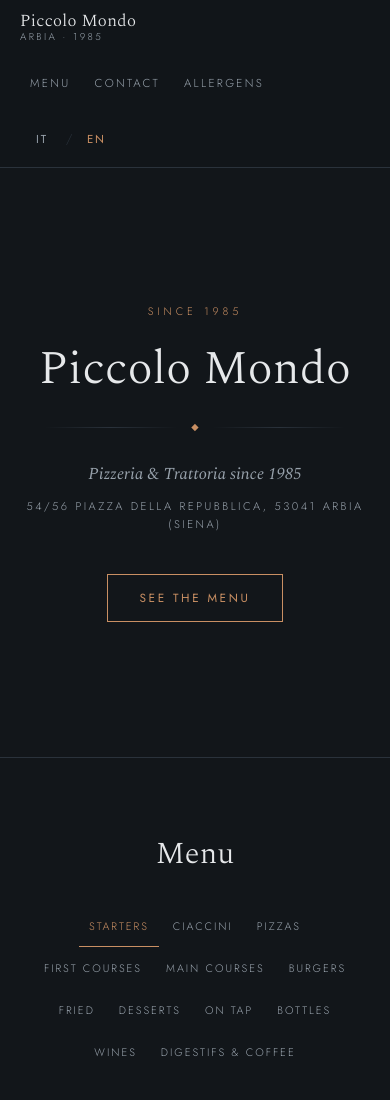
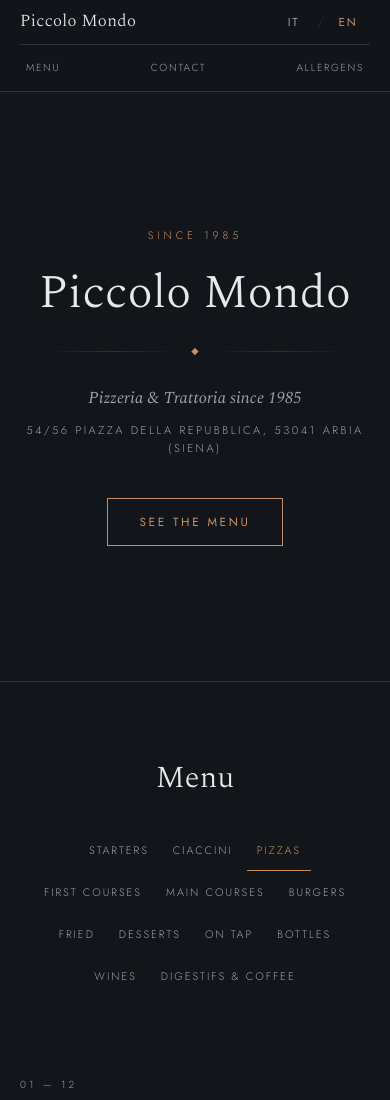
Before and after one commit to PiccoloMondo/anteprime, a plain HTML site: page 13-ardesia/index.html in a window 390 px wide. Shown: the top 1100 px of the page. Drawn offline with Linux system fonts and the light colour scheme.

Commit message:
Update prugna, ardesia and mezzanotte to final versions
These three were still being refined when the first snapshot was taken.
Includes fixes found during their own browser testing: overflow-x on
html/body silently breaking position:sticky, mobile headers overflowing
at 320px, and a scroll-spy rewritten off IntersectionObserver onto a
rAF-throttled scroll handler.

Co-Authored-By: Claude Opus 5 <noreply@anthropic.com>

```diff
--- a/12-prugna/style.css
+++ b/12-prugna/style.css
@@ -70,10 +70,10 @@
 html {
   scroll-behavior: smooth;
   -webkit-text-size-adjust: 100%;
-  /* clip, not hidden: `overflow:hidden` would create a scroll container
-     and break position:sticky on the category titles. */
-  overflow-x: clip;
 }
+/* NB: no overflow-x on html/body — it would turn the root into a scroll
+   container and break position:sticky on the header and category titles.
+   Nothing here is wider than the viewport, so it isn't needed. */
 
 body {
   margin: 0;
@@ -82,7 +82,6 @@ body {
   font-family: var(--sans);
   font-size: 16px;
   line-height: 1.6;
-  overflow-x: clip;
   -webkit-font-smoothing: antialiased;
 }
 
@@ -196,15 +195,18 @@ a { color: inherit; }
 .lang button[aria-pressed="true"] { color: var(--accent); }
 .lang-sep { color: var(--line); font-size: 0.7rem; }
 
-@media (max-width: 599px) {
-  .nav a { padding: 14px 7px; font-size: 0.68rem; letter-spacing: 0.1em; }
-  .mark { font-size: 1.02rem; }
-  .lang { padding-left: 5px; margin-left: 1px; }
-  .lang button { min-width: 30px; }
+/* Narrow screens: the wordmark lives in the hero, so the header row is
+   given over to navigation — the useful thing once you've scrolled. */
+@media (max-width: 699px) {
+  .mark { display: none; }
+  .nav { margin-left: 0; margin-right: auto; }
+  .nav a { padding: 14px 7px; font-size: 0.65rem; letter-spacing: 0.09em; }
+  .lang { padding-left: 6px; margin-left: 2px; }
+  .lang button { min-width: 30px; padding: 0 2px; }
 }
 
-@media (max-width: 380px) {
-  .nav a[data-nav="allergeni"] { display: none; }
+@media (max-width: 359px) {
+  .nav a { padding: 14px 5px; letter-spacing: 0.06em; }
 }
 
 .noscript {
@@ -260,8 +262,8 @@ a { color: inherit; }
 
 .hero-rule {
   margin: 34px 0 0;
-  color: var(--line);
-  font-size: 0.5rem;
+  color: #6b5068;           /* decorative only */
+  font-size: 0.58rem;
   letter-spacing: 0.4em;
 }
 
--- a/13-ardesia/app.js
+++ b/13-ardesia/app.js
@@ -5,7 +5,7 @@
   "use strict";
 
   var lang = getLang();
-  var observer = null;
+  var spy = null;
 
   function el(tag, className, text) {
     var node = document.createElement(tag);
@@ -150,33 +150,42 @@
 
   /* ---------- active-category spy ---------- */
 
+  /* Marks the category currently crossing a probe line just under the sticky
+     header. Plain scroll maths — no observers, no animation. */
   function wireSpy() {
-    if (observer) observer.disconnect();
-    if (!("IntersectionObserver" in window)) return;
-
-    var links = {};
-    var anchors = document.querySelectorAll(".cat-index a");
-    for (var i = 0; i < anchors.length; i++) {
-      links[anchors[i].getAttribute("data-cat")] = anchors[i];
+    if (spy) {
+      window.removeEventListener("scroll", spy);
+      window.removeEventListener("resize", spy);
     }
 
-    observer = new IntersectionObserver(function (entries) {
-      for (var j = 0; j < entries.length; j++) {
-        var e = entries[j];
-        var key = e.target.id.replace(/^cat-/, "");
-        var link = links[key];
-        if (!link) continue;
-        if (e.isIntersecting) {
-          for (var k in links) {
-            if (Object.prototype.hasOwnProperty.call(links, k)) links[k].removeAttribute("aria-current");
-          }
-          link.setAttribute("aria-current", "true");
-        }
+    var links = document.querySelectorAll(".cat-index a");
+    var cats = document.querySelectorAll(".cat");
+    if (!links.length || !cats.length) return;
+
+    var ticking = false;
+
+    function update() {
+      ticking = false;
+      var probe = Math.max(80, window.innerHeight * 0.25);
+      var active = 0;
+      for (var i = 0; i < cats.length; i++) {
+        if (cats[i].getBoundingClientRect().top <= probe) active = i;
       }
-    }, { rootMargin: "-15% 0px -70% 0px", threshold: 0 });
+      for (var j = 0; j < links.length; j++) {
+        if (j === active) links[j].setAttribute("aria-current", "true");
+        else links[j].removeAttribute("aria-current");
+      }
+    }
 
-    var cats = document.querySelectorAll(".cat");
-    for (var m = 0; m < cats.length; m++) observer.observe(cats[m]);
+    spy = function () {
+      if (ticking) return;
+      ticking = true;
+      window.requestAnimationFrame(update);
+    };
+
+    window.addEventListener("scroll", spy, { passive: true });
+    window.addEventListener("resize", spy, { passive: true });
+    update();
   }
 
   /* ---------- language toggle ---------- */
--- a/13-ardesia/style.css
+++ b/13-ardesia/style.css
@@ -40,7 +40,7 @@
 
   --wrap: 820px;
   --pad: 20px;
-  --header-h: 62px;
+  --header-h: 96px;
   --gap-cat: 72px;    /* space *inside* a category before its content */
   --gap-between: 72px;
 }
@@ -105,30 +105,32 @@ a { color: inherit; }
   border-bottom: 1px solid var(--line);
 }
 
+/* Mobile: two tidy rows — [brand | lang] then [nav]. Never a third row. */
 .bar {
   max-width: var(--wrap);
   margin: 0 auto;
-  min-height: var(--header-h);
-  padding: 6px var(--pad);
-  display: flex;
+  padding: 0 var(--pad);
+  display: grid;
+  grid-template-columns: 1fr auto;
   align-items: center;
-  gap: 12px 18px;
-  flex-wrap: wrap;
+  column-gap: 12px;
 }
 
 .brand {
   text-decoration: none;
   display: flex; flex-direction: column;
   line-height: 1.15;
-  margin-right: auto;
-  padding: 6px 0;
+  padding: 8px 0;
+  min-width: 0;
 }
 .brand-name {
   font-family: var(--serif);
   font-size: 1.06rem;
   letter-spacing: 0.02em;
+  white-space: nowrap;
 }
 .brand-since {
+  display: none;
   font-family: var(--sans);
   font-weight: 300;
   font-size: 0.62rem;
@@ -137,22 +139,45 @@ a { color: inherit; }
   color: var(--text-dim);
 }
 
+.brand { grid-row: 1; grid-column: 1; }
+.lang  { grid-row: 1; grid-column: 2; }
+.site-nav {
+  grid-row: 2;
+  grid-column: 1 / -1;
+  border-top: 1px solid var(--line);
+}
 .site-nav ul {
   list-style: none; margin: 0; padding: 0;
-  display: flex; gap: 4px; flex-wrap: wrap;
+  display: flex; gap: 0 2px;
+  justify-content: space-between;
 }
 .site-nav a {
-  display: flex; align-items: center;
-  min-height: 44px; padding: 0 10px;
+  display: flex; align-items: center; justify-content: center;
+  min-height: 46px; padding: 0 6px;
   font-family: var(--sans);
   font-weight: 300;
-  font-size: 0.72rem;
-  letter-spacing: 0.2em;
+  font-size: 0.64rem;
+  letter-spacing: 0.16em;
   text-transform: uppercase;
   color: var(--text-dim);
   text-decoration: none;
+  white-space: nowrap;
 }
 .site-nav a:hover { color: var(--text); }
+
+@media (min-width: 720px) {
+  .bar {
+    grid-template-columns: 1fr auto auto;
+    min-height: var(--header-h);
+    column-gap: 24px;
+  }
+  .brand-since { display: block; }
+  .brand { grid-row: 1; grid-column: 1; }
+  .site-nav { grid-row: 1; grid-column: 2; border-top: 0; }
+  .lang { grid-row: 1; grid-column: 3; }
+  .site-nav ul { gap: 4px; }
+  .site-nav a { font-size: 0.7rem; letter-spacing: 0.2em; padding: 0 10px; min-height: 44px; }
+}
 
 .lang { display: flex; align-items: center; gap: 2px; }
 .lang-sep { color: var(--line); font-family: var(--sans); font-size: 0.8rem; }
@@ -291,7 +316,8 @@ a { color: inherit; }
 .cat {
   scroll-snap-align: start;
   scroll-snap-stop: normal;
-  scroll-margin-top: var(--header-h);
+  /* No scroll-margin here: html's scroll-padding-top already insets both the
+     snap edge and #anchor jumps by the sticky header height. */
   min-height: 100svh;
   display: flex;
   flex-direction: column;
--- a/15-mezzanotte/style.css
+++ b/15-mezzanotte/style.css
@@ -226,7 +226,7 @@ a { color: inherit; }
 .hero-rule {
   margin: 26px 0;
   color: var(--accent);
-  font-size: 0.5rem;
+  font-size: 0.75rem;
   letter-spacing: 0.3em;
 }
 
@@ -343,7 +343,7 @@ a { color: inherit; }
 
 .cat-mark {
   margin: 12px 0 0;
-  font-size: 0.4375rem;
+  font-size: 0.625rem;
   letter-spacing: 0.3em;
   color: var(--accent);
   opacity: 0.75;
```
